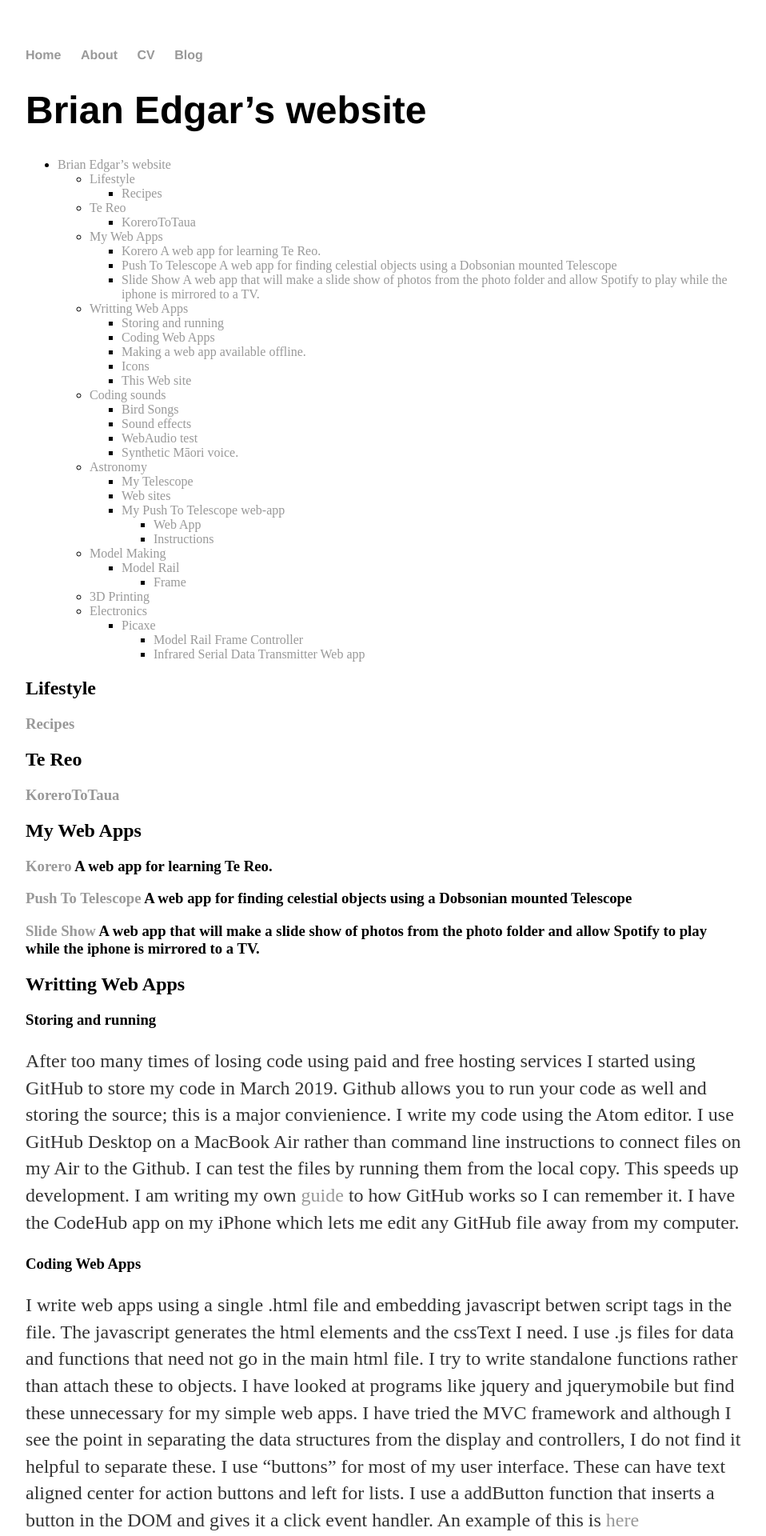
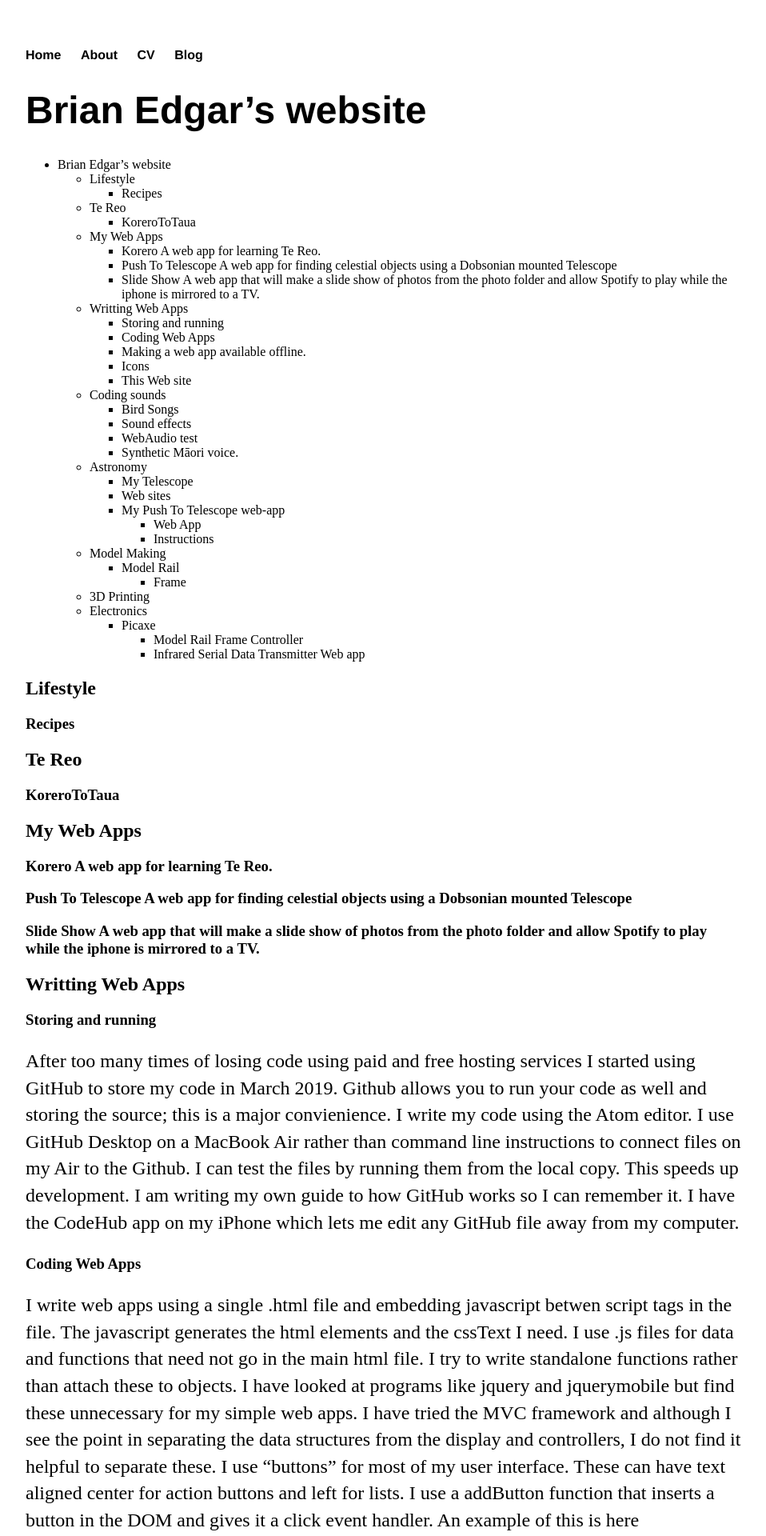
Before and after one commit to bwedgar/bwedgar.github.io, a Jekyll site: the page built from index.md, in a window 1280 px wide. Shown: the top 1920 px of the page at 80% size, without its empty margins (160-1118 px from the left). Built offline with Jekyll 4.4.1, drawn with Linux system fonts in a browser that asks for light colours.

Commit message:
Update main.css

```diff
--- a/css/main.css
+++ b/css/main.css
@@ -14,7 +14,7 @@ nav ul li, footer ul li {
 }
 a {
     text-decoration: none;
-    color: #999;
+    color: #000;
 }
 a:hover {
     text-decoration: underline;
@@ -26,7 +26,7 @@ h1 {
 p {
     font-size: 1.5em;
     line-height: 1.4em;
-    color: #333;
+    color: #000;
 }
 footer {
     border-top: 1px solid #d5d5d5;
```
